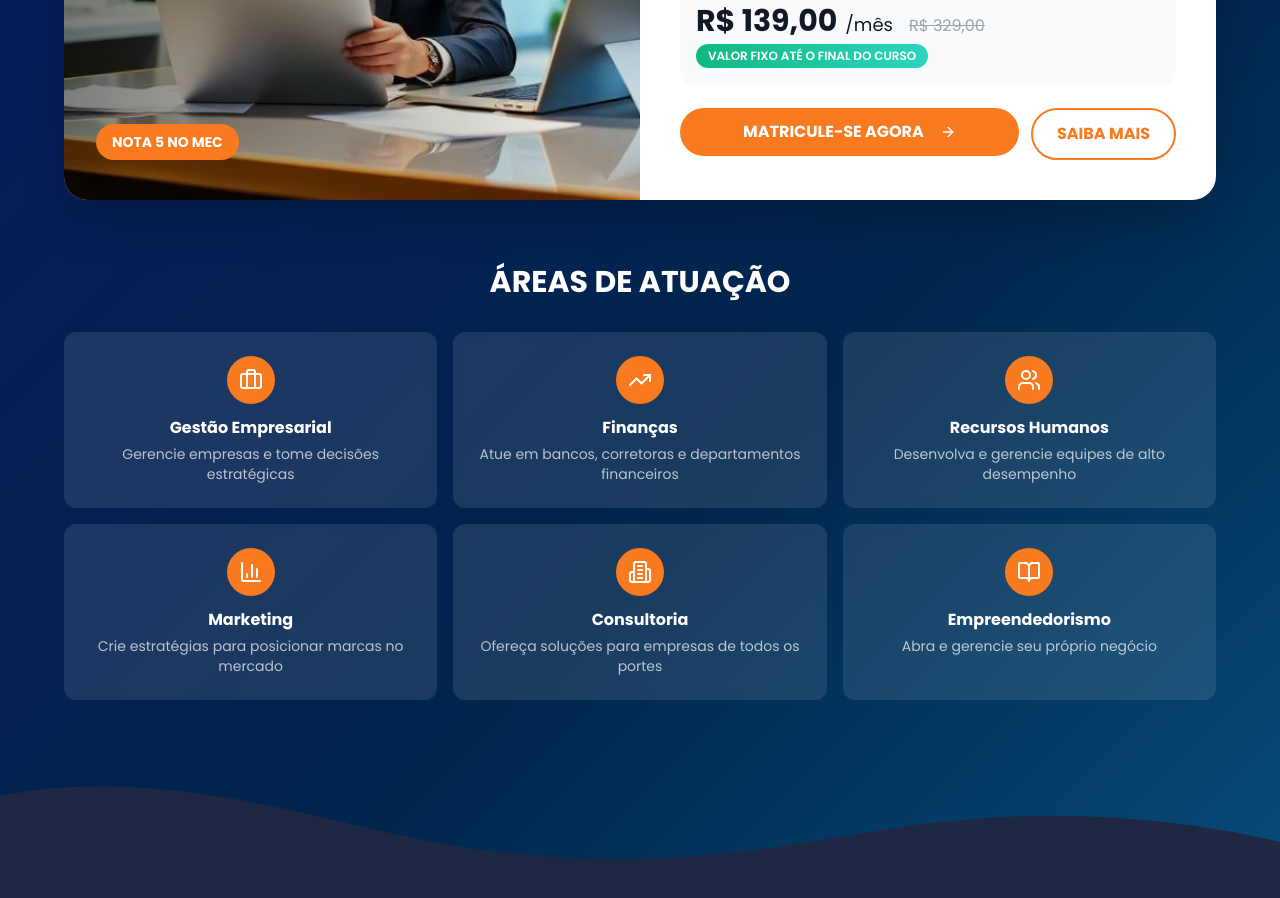
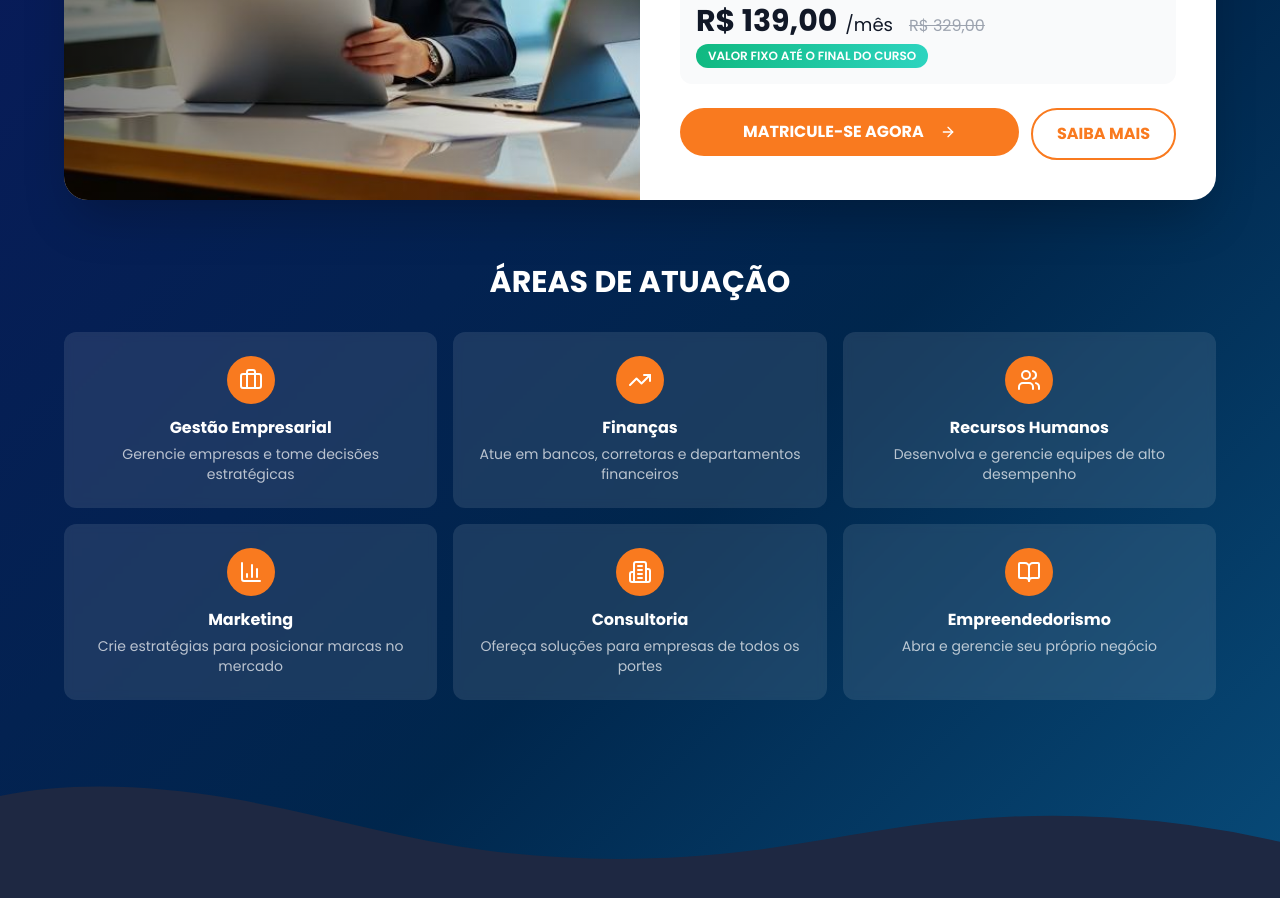
Before and after one commit to juanmkt-web/graduacaocienciascontabeis.com.br, a React (Vite) app: page / in a window 1280 px wide. Shown: the part 2100-2998 px from the top of the page. Built offline with nearby package versions, Linux system fonts and the light colour scheme; the HTML template or start-up script is replaced by a standard one.

Commit message:
Code edited in Lovable Code Editor
Edited UI in Lovable

```diff
--- a/src/components/Courses.tsx
+++ b/src/components/Courses.tsx
@@ -124,11 +124,6 @@ const Courses = () => {
               <div className="relative h-64 lg:h-auto">
                 <img src={courseDetails.image} alt={courseDetails.title} className="w-full h-full object-cover" />
                 <div className="absolute inset-0 bg-gradient-to-t from-black/50 to-transparent lg:bg-gradient-to-r" />
-                <div className="absolute bottom-4 left-4 right-4 lg:bottom-8 lg:left-8">
-                  <span className="inline-block bg-primary text-white text-sm font-bold px-4 py-2 rounded-full mb-2">
-                    NOTA 5 NO MEC
-                  </span>
-                </div>
               </div>
 
               {/* Content Side */}
```
